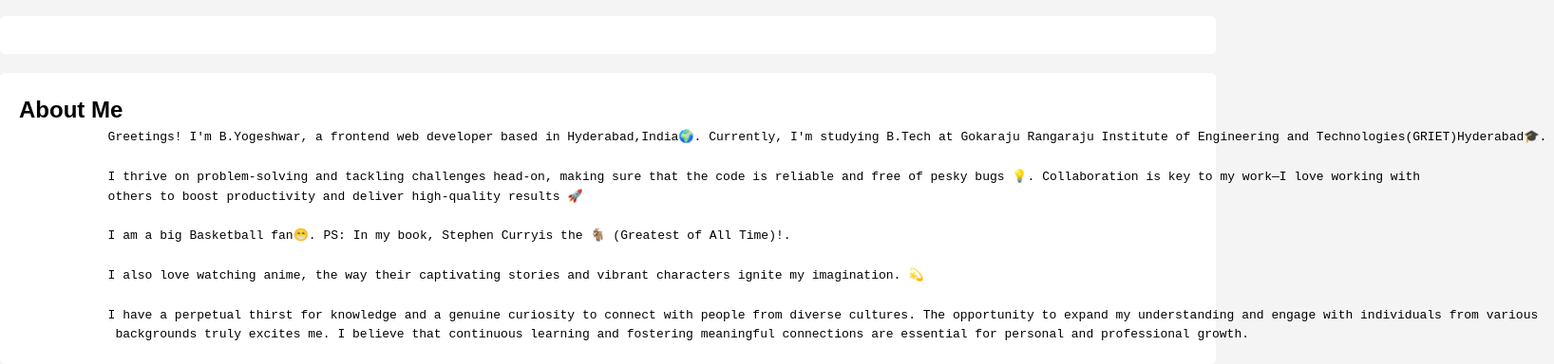
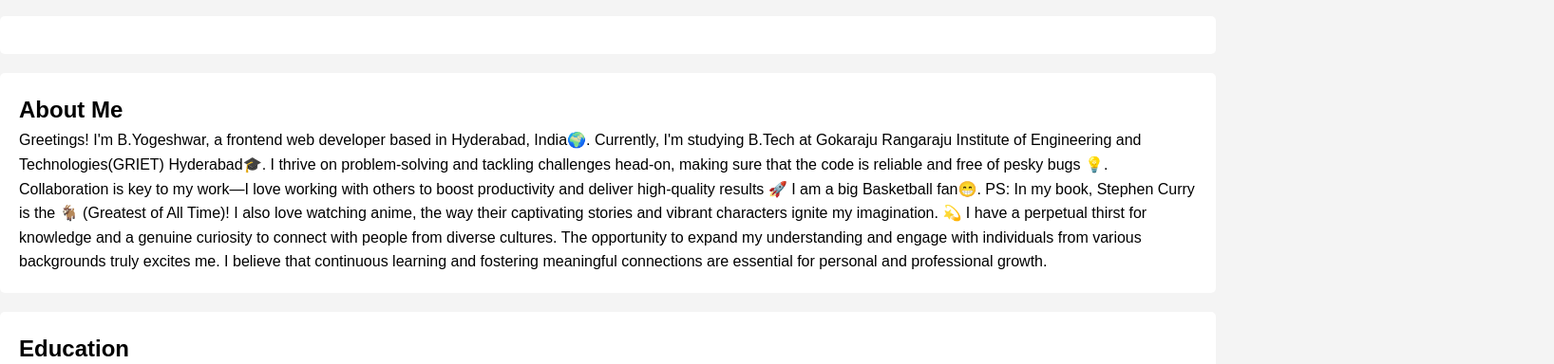
Before and after one commit to yogeshwar7696/Portfolio, a plain HTML site: page index.html in a window 1280 px wide. Shown: the part 334-718 px from the top of the page at 95% size, 1636 px wide, since content can reach past the window. Drawn offline with Linux system fonts and the light colour scheme.

Commit message:
Update index.html

```diff
--- a/index.html
+++ b/index.html
@@ -31,20 +31,16 @@
     </section>
 
     <section id="about">
-        <h2>About Me</h2>
-        <pre>
-            Greetings! I'm B.Yogeshwar, a frontend web developer based in Hyderabad,India🌍. Currently, I'm studying B.Tech at Gokaraju Rangaraju Institute of Engineering and Technologies(GRIET)Hyderabad🎓.
+    <h2>About Me</h2>
+    <div>
+        Greetings! I'm B.Yogeshwar, a frontend web developer based in Hyderabad, India🌍. Currently, I'm studying B.Tech at Gokaraju Rangaraju Institute of Engineering and Technologies(GRIET) Hyderabad🎓.
+        I thrive on problem-solving and tackling challenges head-on, making sure that the code is reliable and free of pesky bugs 💡. Collaboration is key to my work—I love working with others to boost productivity and deliver high-quality results 🚀
+        I am a big Basketball fan😁. PS: In my book, Stephen Curry is the 🐐 (Greatest of All Time)!
+        I also love watching anime, the way their captivating stories and vibrant characters ignite my imagination. 💫
+        I have a perpetual thirst for knowledge and a genuine curiosity to connect with people from diverse cultures. The opportunity to expand my understanding and engage with individuals from various backgrounds truly excites me. I believe that continuous learning and fostering meaningful connections are essential for personal and professional growth.
+    </div>
+</section>
 
-            I thrive on problem-solving and tackling challenges head-on, making sure that the code is reliable and free of pesky bugs 💡. Collaboration is key to my work—I love working with
-            others to boost productivity and deliver high-quality results 🚀
-
-            I am a big Basketball fan😁. PS: In my book, Stephen Curryis the 🐐 (Greatest of All Time)!.
-
-            I also love watching anime, the way their captivating stories and vibrant characters ignite my imagination. 💫
-
-            I have a perpetual thirst for knowledge and a genuine curiosity to connect with people from diverse cultures. The opportunity to expand my understanding and engage with individuals from various
-             backgrounds truly excites me. I believe that continuous learning and fostering meaningful connections are essential for personal and professional growth.</pre>
-    </section>
 
     <section id="Education">
         <h2>Education</h2>
```
